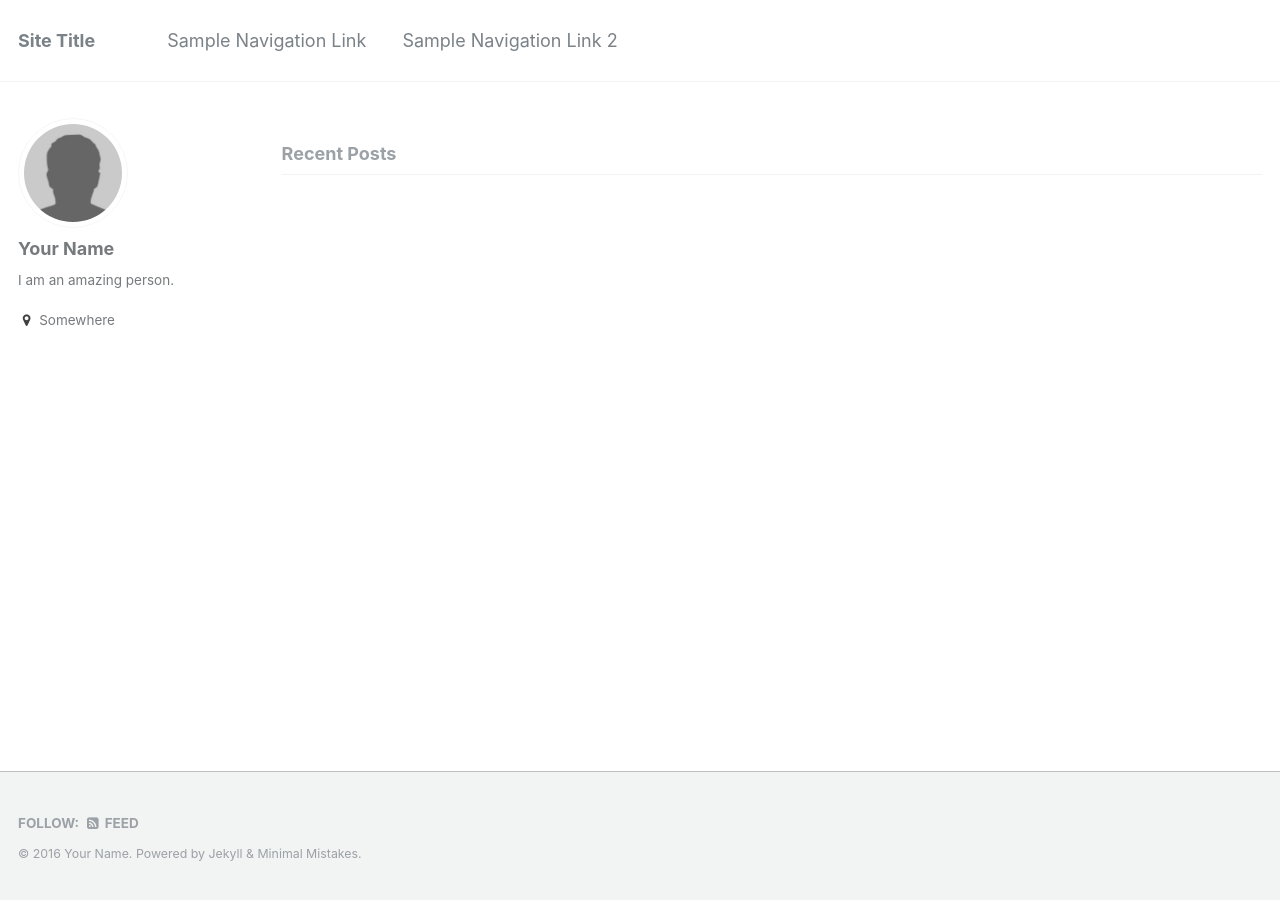
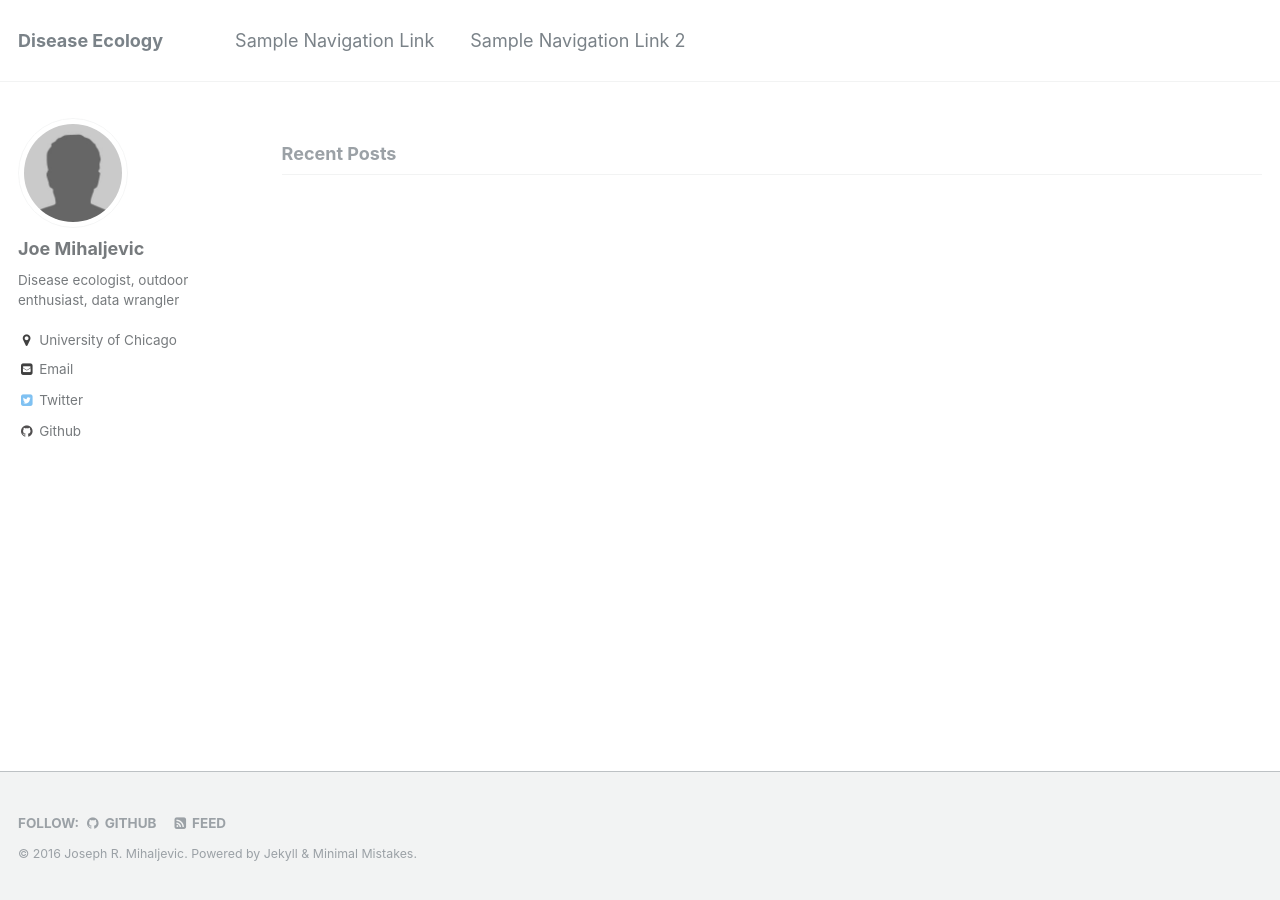
Before and after one commit to jrmihalj/jrmihalj.github.io, a Jekyll site: the page built from index.html, in a window 1280 px wide. Built offline with Jekyll 4.4.1, drawn with Linux system fonts in a browser that asks for light colours; the list of posts is cut into pages by our own code.

Commit message:
test author info

```diff
--- a/_config.yml
+++ b/_config.yml
@@ -7,13 +7,13 @@
 
 # Site Settings
 locale                   : "en"
-title                    : "Site Title"
+title                    : "Disease Ecology"
 title_separator          : "-"
-name                     : "Your Name"
-description              : "An amazing website."
-url                      : # the base hostname & protocol for your site e.g. "https://mmistakes.github.io"
+name                     : "Joseph R. Mihaljevic"
+description              : "Academic Website"
+url                      : "https://jrmihalj.github.io"
 baseurl                  : # the subpath of your site, e.g. "/blog"
-repository               : # GitHub username/repo-name e.g. "mmistakes/minimal-mistakes"
+repository               : "jrmihalj.github.io"
 teaser                   : # filename of teaser fallback teaser image placed in /images/, .e.g. "500x300.png"
 # breadcrumbs            : false # true, false (default)
 words_per_minute         : 200
@@ -61,11 +61,11 @@ analytics:
 
 # Site Author
 author:
-  name             : "Your Name"
+  name             : "Joe Mihaljevic"
   avatar           : "bio-photo.jpg"
-  bio              : "I am an amazing person."
-  location         : "Somewhere"
-  email            :
+  bio              : "Disease ecologist, outdoor enthusiast, data wrangler"
+  location         : "University of Chicago"
+  email            : "jmihaljevic@uchicago.edu"
   uri              :
   bitbucket        :
   codepen          :
@@ -73,7 +73,7 @@ author:
   flickr           :
   facebook         :
   foursquare       :
-  github           :
+  github           : "jrmihalj"
   google_plus      :
   keybase          :
   instagram        :
@@ -84,7 +84,7 @@ author:
   stackoverflow    : # http://stackoverflow.com/users/123456/username
   steam            :
   tumblr           :
-  twitter          :
+  twitter          : "JRM_theory"
   vine             :
   weibo            :
   xing             :
@@ -118,6 +118,7 @@ exclude:
   - Rakefile
   - README
   - tmp
+  - .Rproj
 keep_files:
   - .git
   - .svn
```
Also changed, not shown: 3 other files.
